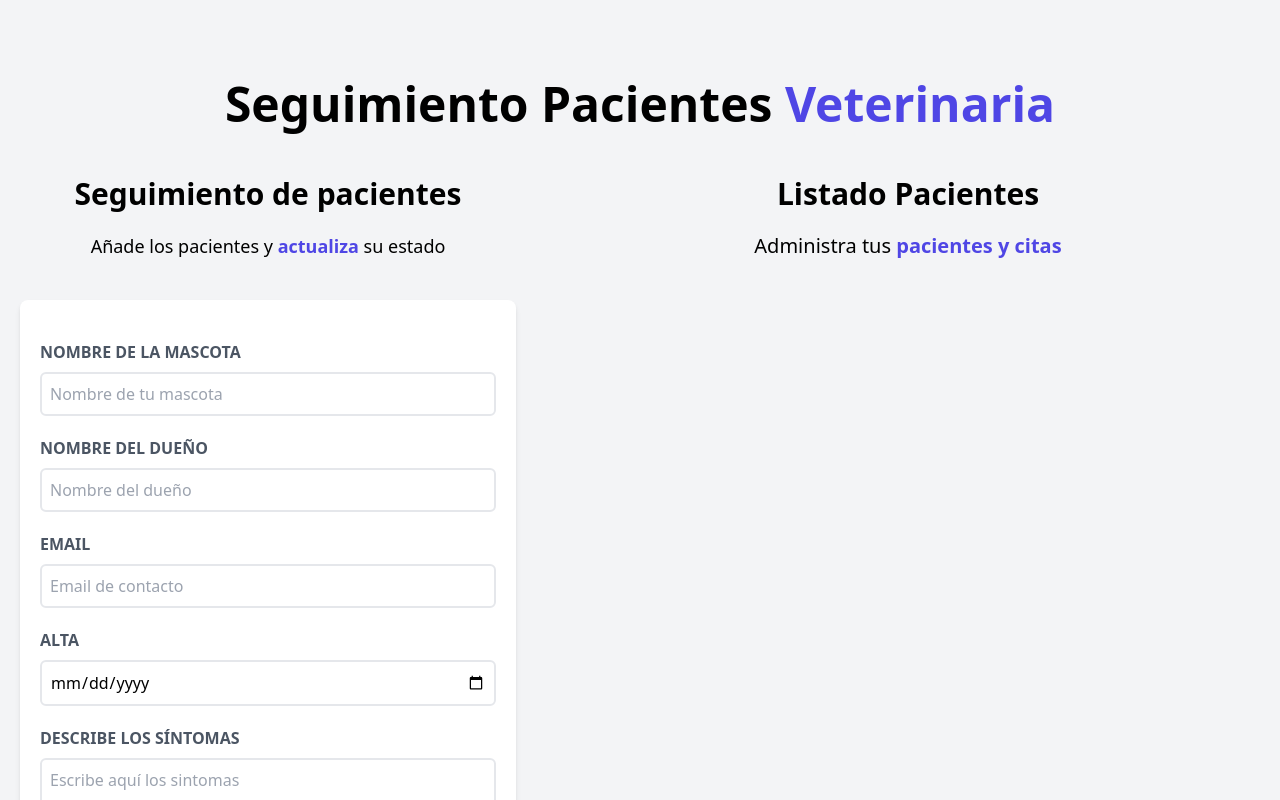
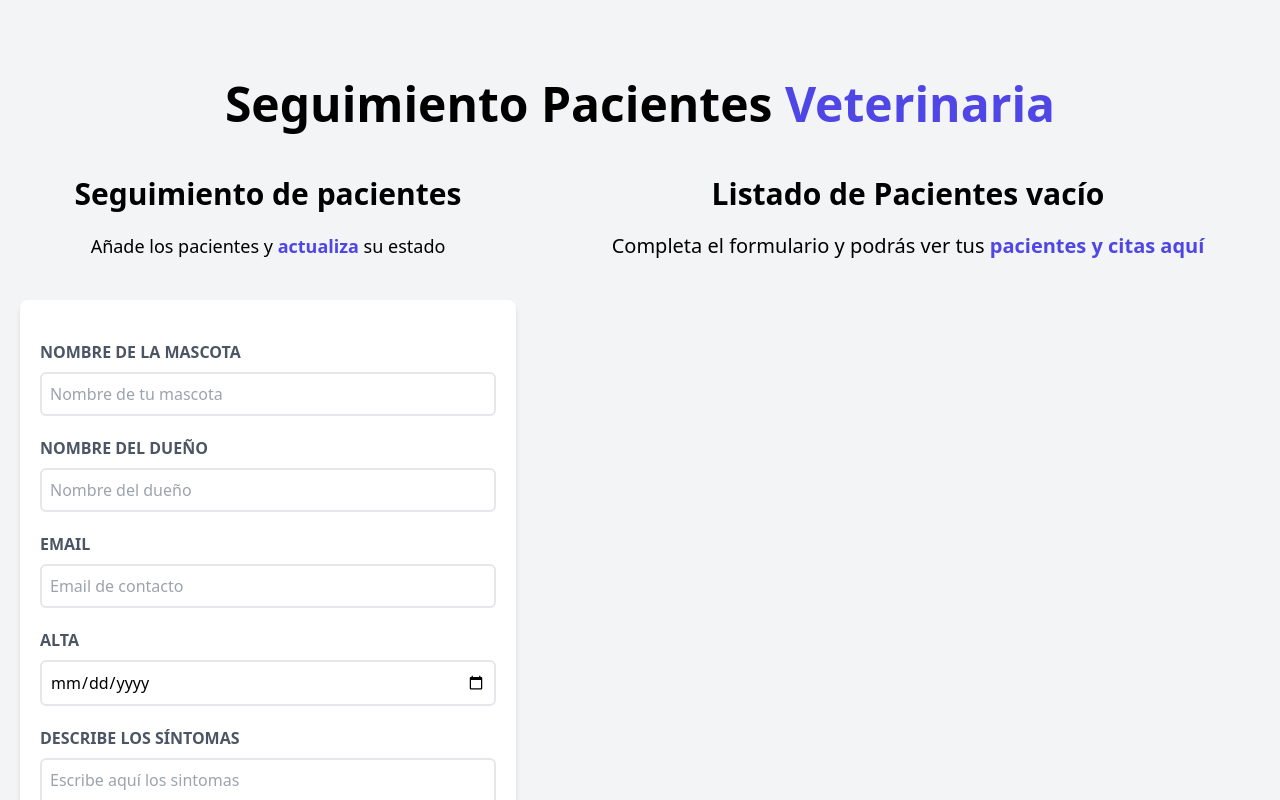
Before and after one commit to lucasbusso/A-adir-turnos-tem-tica-veterinaria-vite-React-y-Tailwind, a React (Vite) app: page / in a window 1280 px wide. Shown: the top 800 px of the page. Built offline with nearby package versions, Linux system fonts and the light colour scheme.

Commit message:
Header de listadoPacientes condicional

```diff
--- a/src/components/ListadoPacientes.jsx
+++ b/src/components/ListadoPacientes.jsx
@@ -5,19 +5,35 @@
   return (
     <div className="md:w-1/2 lg:w-3/5 md:h-screen overflow-y-scroll">
 
+ {/* Re escribe el heading del listado pacientes. Cambia cuando ingresas el primer paciente */}
+      { pacientes && pacientes.length ? (
+        <>
           <h2 className="font-black text-3xl text-center">Listado Pacientes</h2>
           <p className="text-xl mt-5 mb-10 text-center">
-      Administra tus {""}
+          Administra tus {''}
           <span className="text-indigo-600 font-bold">pacientes y citas</span>
           </p>
 
-      {pacientes.map( paciente => (
+          { pacientes.map( paciente => (
             <Paciente
-//Siempre utilizar key cuando usas .map
+ // Siempre utilizar key cuando usas .map
               key= {paciente.id}
               paciente={paciente}
             />
           ))}
+        </>
+
+      ) : (
+        <>
+          <h2 className="font-black text-3xl text-center">Listado de Pacientes vacío</h2>
+            <p className="text-xl mt-5 mb-10 text-center">
+            Completa el formulario y podrás ver tus  {''}
+            <span className="text-indigo-600 font-bold">pacientes y citas aquí</span>
+            </p>
+        </>
+      )}
+
+
     </div>
   )
 }
```
Lines whose indentation alone changed are shown as unchanged.
